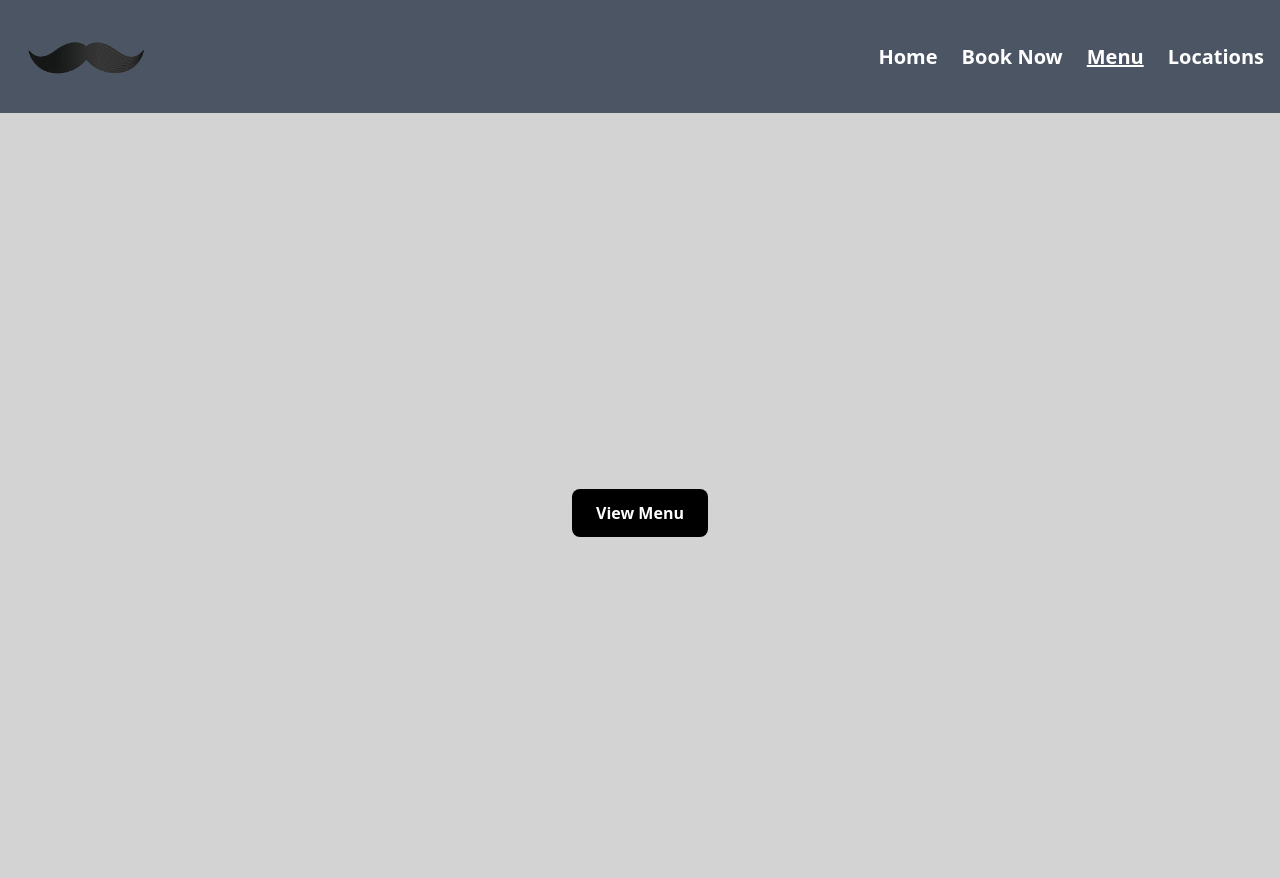
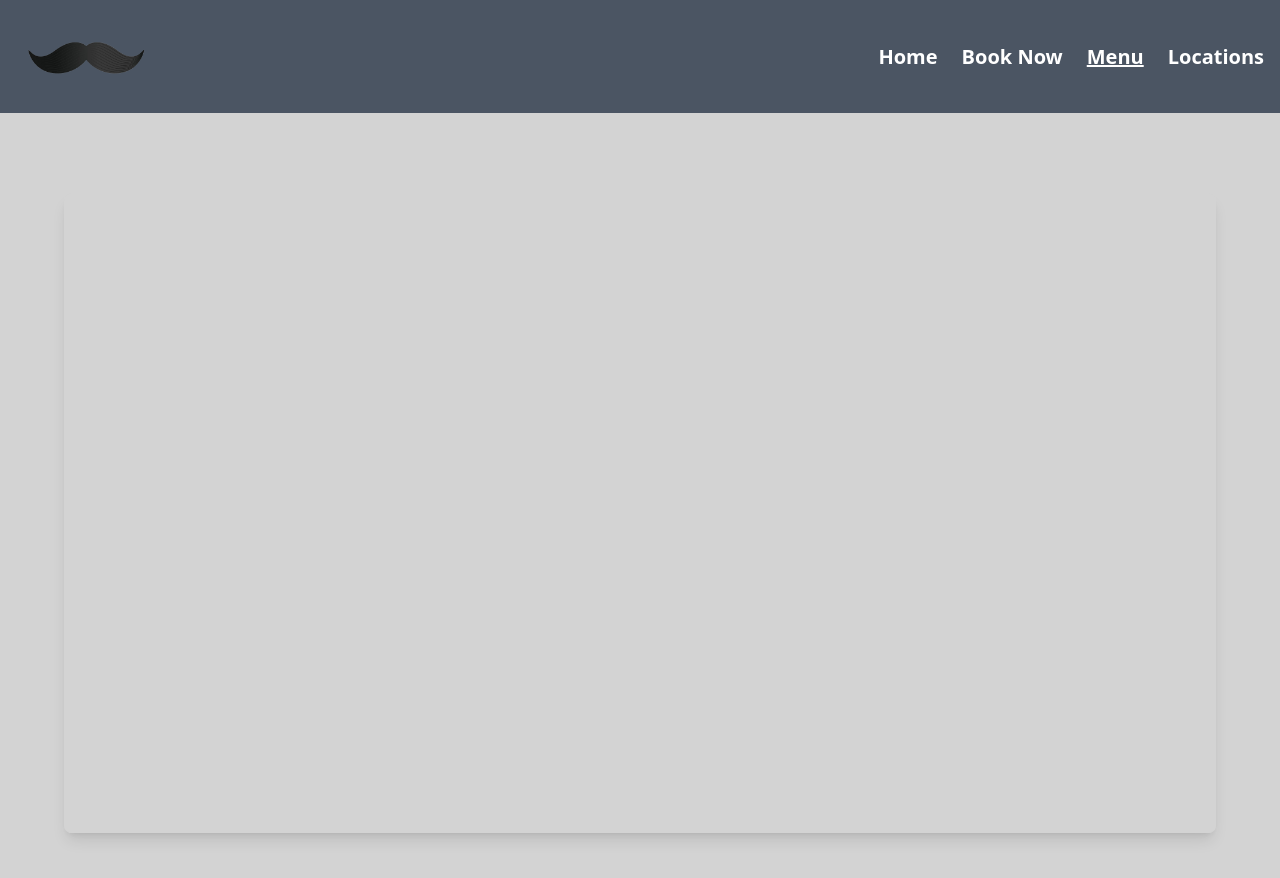
Before and after one commit to alaxdin/SPALOON, a React (Create React App) app: page /#/Menu in a window 1280 px wide. Shown: the top 878 px of the page. Built offline with nearby package versions, Linux system fonts and the light colour scheme.

Commit message:
edit menu size

```diff
--- a/src/Pages/Menu.js
+++ b/src/Pages/Menu.js
@@ -2,19 +2,13 @@ import SpaloonMenu from "../assets/Pdf/SpaloonMenu.pdf";
 
 const Menu = () => {
   return (
-    // <div className="flex justify-center items-center  h-[700px] ">
-    //   <h1 className="text-4xl">Coming Soon </h1>
-    // </div>
-
-    <div className="w-full h-screen flex justify-center items-center">
-      <a
-        href={SpaloonMenu}
-        target="_blank"
-        rel="noopener noreferrer"
-        className="text-white bg-black px-6 py-3 rounded-lg font-bold"
-      >
-        View Menu
-      </a>
+    <div className="w-full min-h-screen flex justify-center items-start pt-20">
+      <iframe
+        src={SpaloonMenu}
+        className="w-[90%] h-[80vh] rounded-lg shadow-lg"
+        frameBorder="0"
+        title="Spaloon Menu"
+      ></iframe>
     </div>
   );
 };
```
